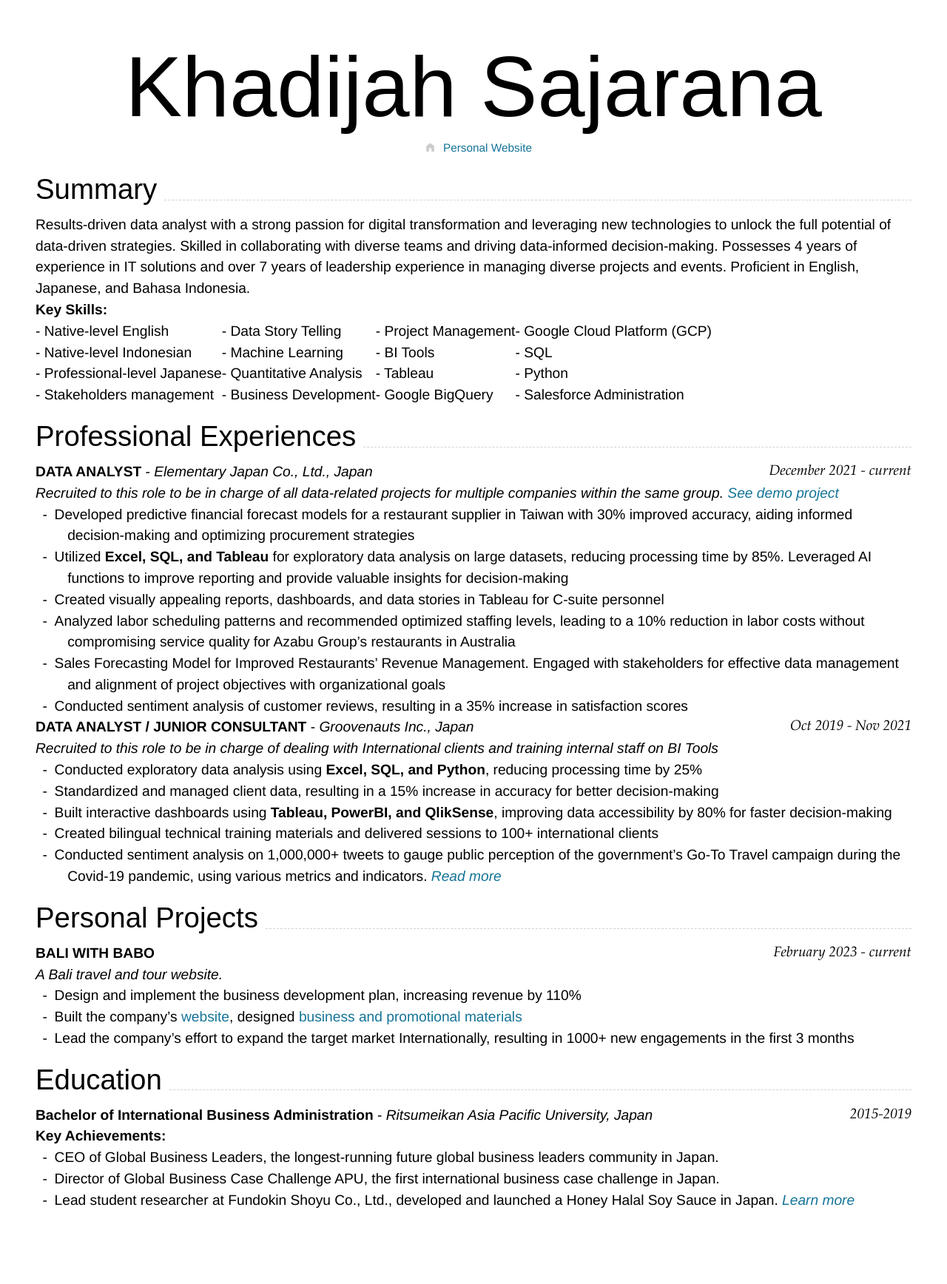
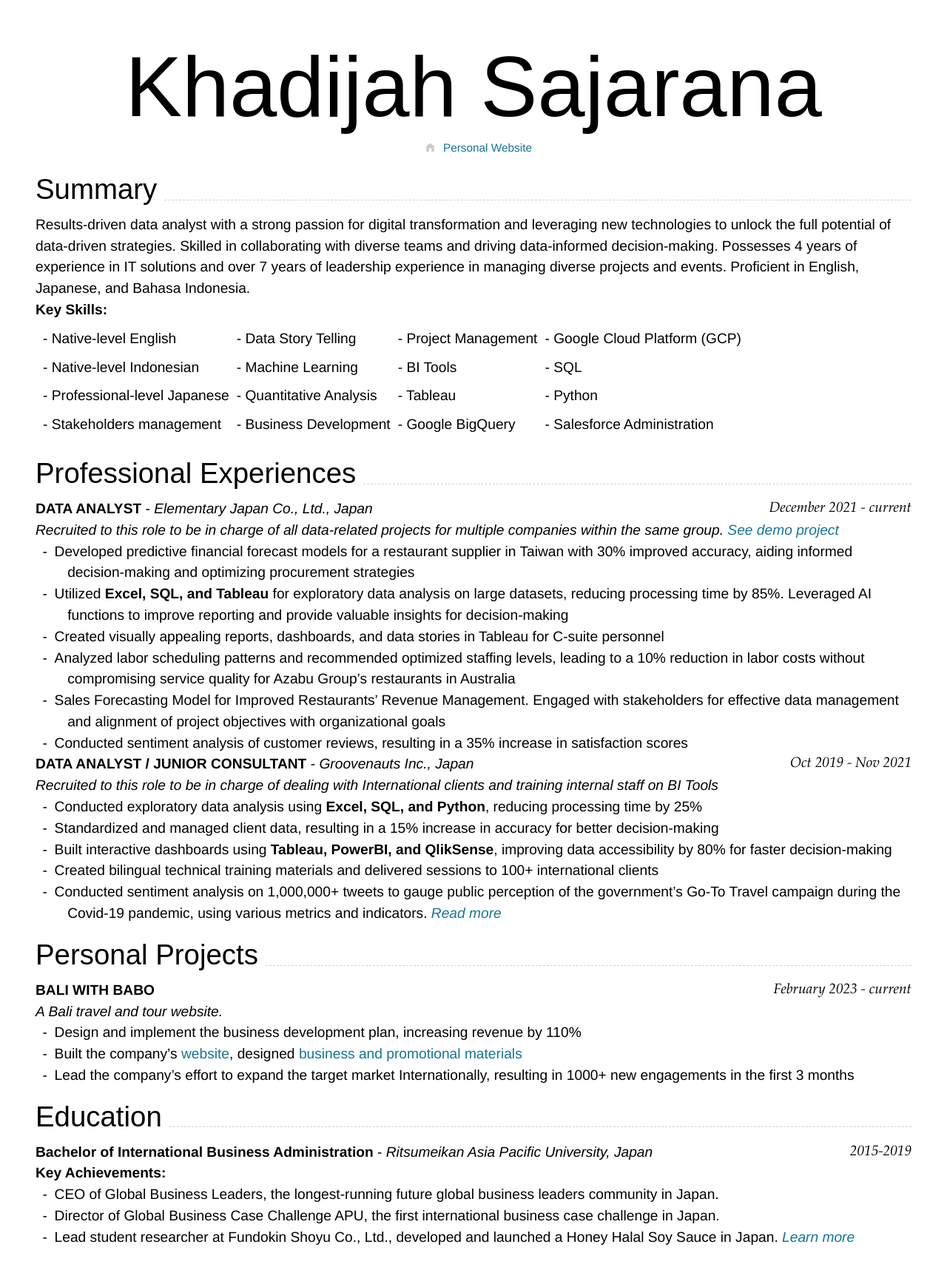
Before and after one commit to ksajarana/KhadijahSajarana_Resume, a Jekyll site: the page built from index.md, in a window 1280 px wide. Shown: the whole page at 74% size. Built offline with Jekyll 4.4.1, drawn with Linux system fonts in a browser that asks for light colours; nearby versions of some CDN libraries; before the commit the page ends 1686 px from its top, so only the background shows below that.

Commit message:
Spacing fix

```diff
--- a/index.md
+++ b/index.md
@@ -17,7 +17,7 @@ Results-driven data analyst with a strong passion for digital transformation and
 
 **Key Skills:**
 
-<table style="border-collapse: collapse; border: none;">
+<table style="border-collapse: separate; border-spacing: 10px;">
   <tr>
     <td>- Native-level English</td>
     <td>- Data Story Telling</td>
```
